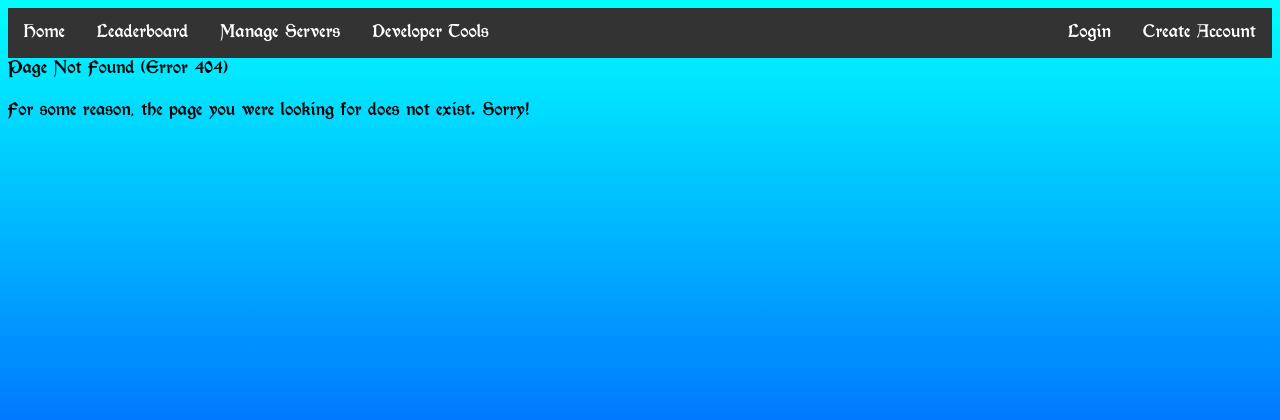
After one commit to Lightning3105/Aiopa-Web-Server, a Flask app: template templates/Error_404.html in a window 1280 px wide. The commit adds this page. Shown: the top 420 px of the page. Run offline with Flask 2, Linux system fonts and the light colour scheme; the template is opened without the code that fills it, so the values that code supplies are empty.

Commit message:
Renamed multiplayer pages 'mp' so that they are not blocked by any filters. Made the game page work. Added a basic error 404 page. Added a bunch of functions to serve the correct modules.

```diff
--- a/flaskServer.py
+++ b/flaskServer.py
@@ -297,13 +297,61 @@ def getter():
 def root():
     return flask.render_template('home.html')
 
+#####
+#Begin python module paths
+#####
 @app.route('/static/<path:filename>')
 def serve_static(filename):
     print(filename)
     return flask.send_from_directory('static', filename)
 
+@app.route('/game/<filename>')
+def sendModule(filename):
+    print("sendModule", filename)
+    if "_pygame_" in filename:
+        filename = filename.replace("_pygame_", "")
+        return flask.send_file('static/pygame/' + filename)
+    elif filename == "_saves_mapFile.py":
+        return flask.send_file('static/LOA/Saves/__init__.py')
+    elif filename == "requests.py":
+        return flask.send_file('static/LOA/requests/__init__.py')
+    elif not filename == "pygame.py":
+        try:
+            return flask.send_file('static/LOA/' + filename)
+        except FileNotFoundError:
+            try:
+                return flask.send_file('static/pygame/' + filename)
+            except FileNotFoundError:
+                return flask.send_file('static/brython/Lib/site-packages/' + filename.replace(".py", "") + "/__init__.py")
+    else:
+        return flask.send_file('static/pygame/__init__.py')
+
+@app.route('/Lib/<filename>')
+def sendLibModule(filename):
+    print("sendModule", filename)
+    return flask.send_file('static/brython/Lib/' + filename)
+
+@app.route('/Lib/<filename>/__init__.py')
+def sendLibModuleInit(filename):
+    print("sendModule", filename, "__init__.py")
+    return flask.send_file('static/brython/Lib/' + filename + "/__init__.py")
+
+@app.route('/Lib/<path>/<filename>')
+def sendLibModuleFolder(path, filename):
+    print("sendModule", filename, "__init__.py")
+    return flask.send_file('static/brython/Lib/' + path + "/" + filename)
+
+@app.route('/libs/<filename>')
+def sendLibsModule(filename):
+    print("sendModule", filename)
+    return flask.send_file('static/brython/libs/' + filename)
+
+#####
+#End python module paths
+#####
+
 @app.route('/game/')
-def game():
+def game(): #{pythonpath:['/static/src']}
     return flask.render_template("game.html")
     #return flask.send_from_directory('static', "game.html")
 
@@ -312,6 +360,7 @@ def inject_user():
     if not "username" in flask.session:
         flask.session["username"] = ""
     return dict(user=flask.session["username"])
+
 
 @app.route('/accountcreated/', methods=['POST'])
 def accountcreated():
@@ -332,8 +381,8 @@ def accountcreated():
     flask.session["username"] = username
     return flask.render_template('form_action.html', username=username, password=password)
 
-@app.route("/multiplayer/<server>", methods=['GET','POST'])
-def multiplayer(server): #TODO: Logging off of clients
+@app.route("/mp/<server>", methods=['GET','POST'])
+def mp(server): #TODO: Logging off of clients
     print("SERVER:", server)
     file = os.path.abspath(os.path.join(os.path.dirname(__file__), os.pardir, "data/servers/" + server + ".dab"))
     checkServers()
@@ -447,6 +496,10 @@ def manageservers(req="POST"):
             print("RE MANAGE")
             return manageservers("GET")
 
+@app.errorhandler(404)
+def fourOhFour(error):
+    return flask.render_template('Error_404.html')
+
 if __name__ == "__main__":
     accdab = os.path.join(os.path.dirname(__file__),'accounts.dab')
     startServer()
--- /dev/null
+++ b/templates/Error_404.html
@@ -0,0 +1,54 @@
+<!DOCTYPE html>
+<html>
+<head>
+	<title>404 Error</title>
+	<link href="{{ url_for('static', filename='style.css') }}" rel="stylesheet" type="text/css" />
+	<link href="{{ url_for('static', filename='favicon.ico') }}" rel="shortcut icon" />
+    <script src="https://ajax.googleapis.com/ajax/libs/jquery/1.12.0/jquery.min.js"></script>
+
+</head>
+<body onload="setActive()">
+
+<ul id="navbar">
+  <li><a href="{{url_for('root')}}">Home</a></li>
+  <li><a href="{{url_for('leaderboard')}}">Leaderboard</a></li>
+  <li><a href="{{url_for('manageservers')}}">Manage Servers</a></li>
+  <li class="dropdown">
+    <a href="#" class="dropbtn">Developer Tools</a>
+    <div class="dropdown-content">
+      <a href="{{url_for('calltimes')}}">Function Calltimes</a>
+      <a href="{{url_for('calltimes')}}">Crash Reports</a>
+      <a href="{{url_for('server')}}">Accounts</a>
+    </div></li>
+  <ul style="float:right;list-style-type:none;">
+    <li><a href="{{url_for('login')}}">Login</a></li>
+    <li><a href="{{url_for('createaccount')}}">Create Account</a></li>
+  </ul>
+</ul>
+<script>
+function setActive() {
+  aObj = document.getElementById('navbar').getElementsByTagName('a');
+  for(i=0;i<aObj.length;i++) {
+    if(document.location.href == aObj[i].href) {
+      aObj[i].className='active';
+    }
+    console.log("{{user}}");
+    if(aObj[i].innerHTML == "Login") {
+      if("{{user}}" != "") {
+        aObj[i].parentElement.className = "dropdown";
+        aObj[i].parentElement.innerHTML = '<a href="#" class="dropbtn">{{user}}</a> \
+                                            <div class="dropdown-content"> \
+                                              <a href="{{url_for('logout')}}">Logout</a> \
+                                            </div></li>'
+      }
+    }
+  }
+}
+</script>
+
+<h>Page Not Found (Error 404)</h>
+
+<p>For some reason, the page you were looking for does not exist. Sorry!</p>
+
+</body>
+</html>
```
Also changed, not shown: templates/game.html (+6 -3 lines).
